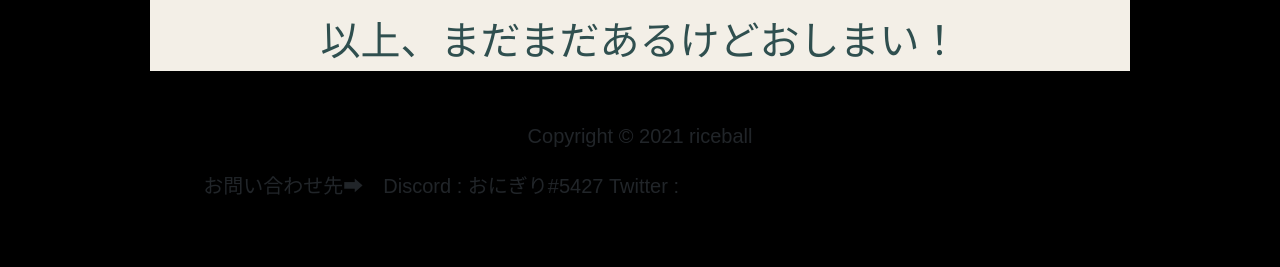
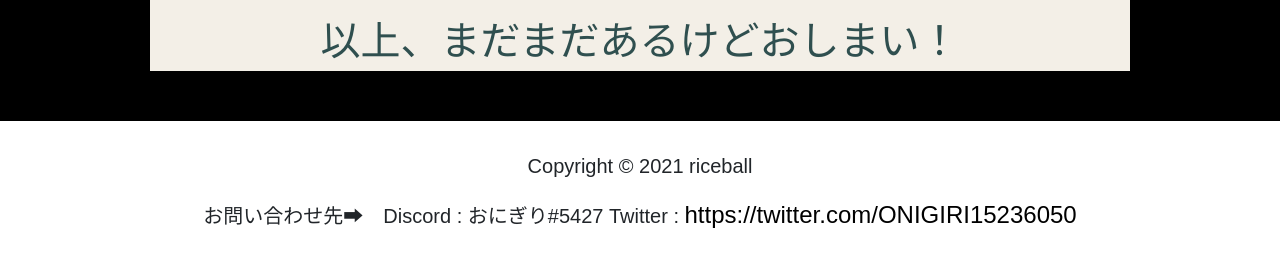
Before and after one commit to Riceball-0427/milkrice-cl-next, a plain HTML site: page music.html in a window 1280 px wide. Shown: the part 3059-3326 px from the top of the page. Drawn offline with nearby package versions, Linux system fonts and the light colour scheme; a web font is replaced by a local one.

Commit message:
Update music.html

```diff
--- a/music.html
+++ b/music.html
@@ -85,6 +85,10 @@
                 rotateY(0);
                 transform-style: preserve-3d;
 
+            }
+
+            #footer {
+                background-color: white;
             }
 
         </style>
@@ -201,6 +205,9 @@
                 <p style="text-align: center;"><a id="okini">以上、まだまだあるけどおしまい！</a></p>
             </article>
         </div>
+
+        <br>
+
         <div id="footer" class ="footer">
             <br>
                 <p style="text-align: center;">Copyright © 2021 riceball </p>
```
